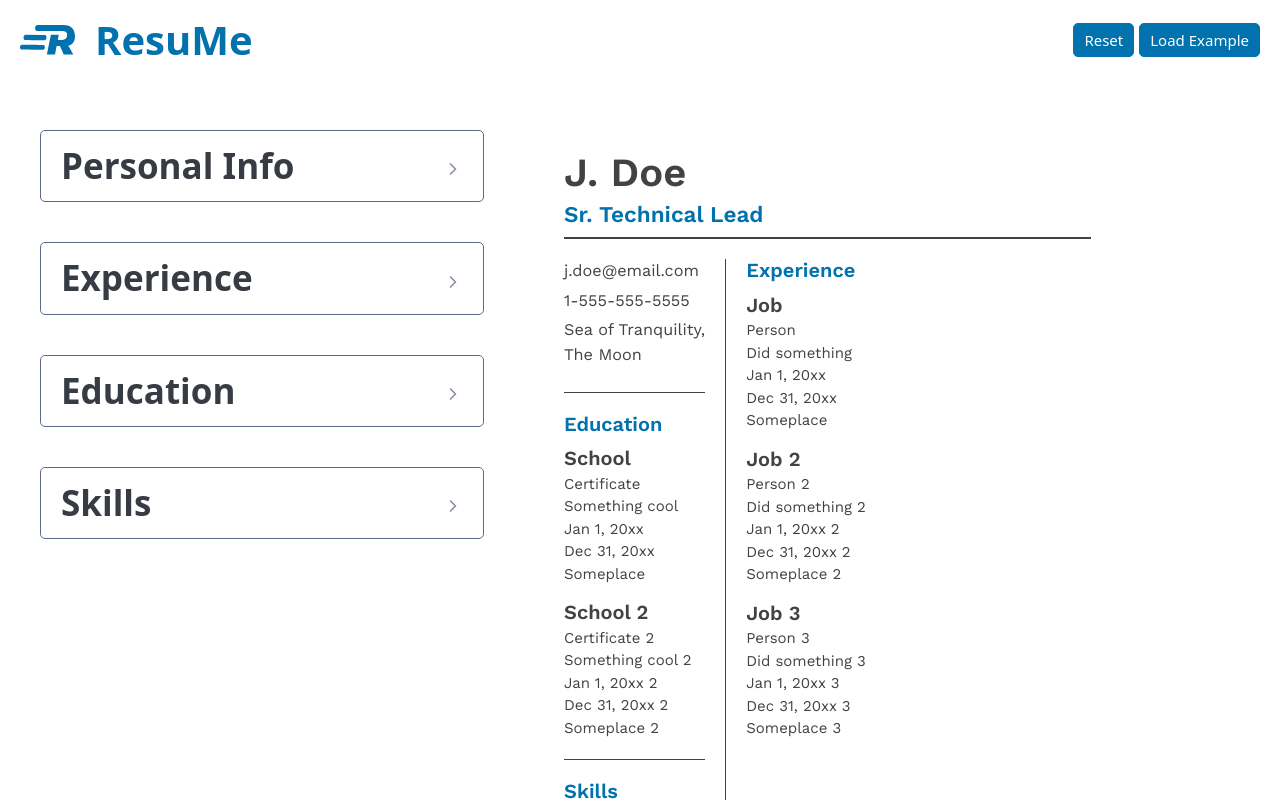
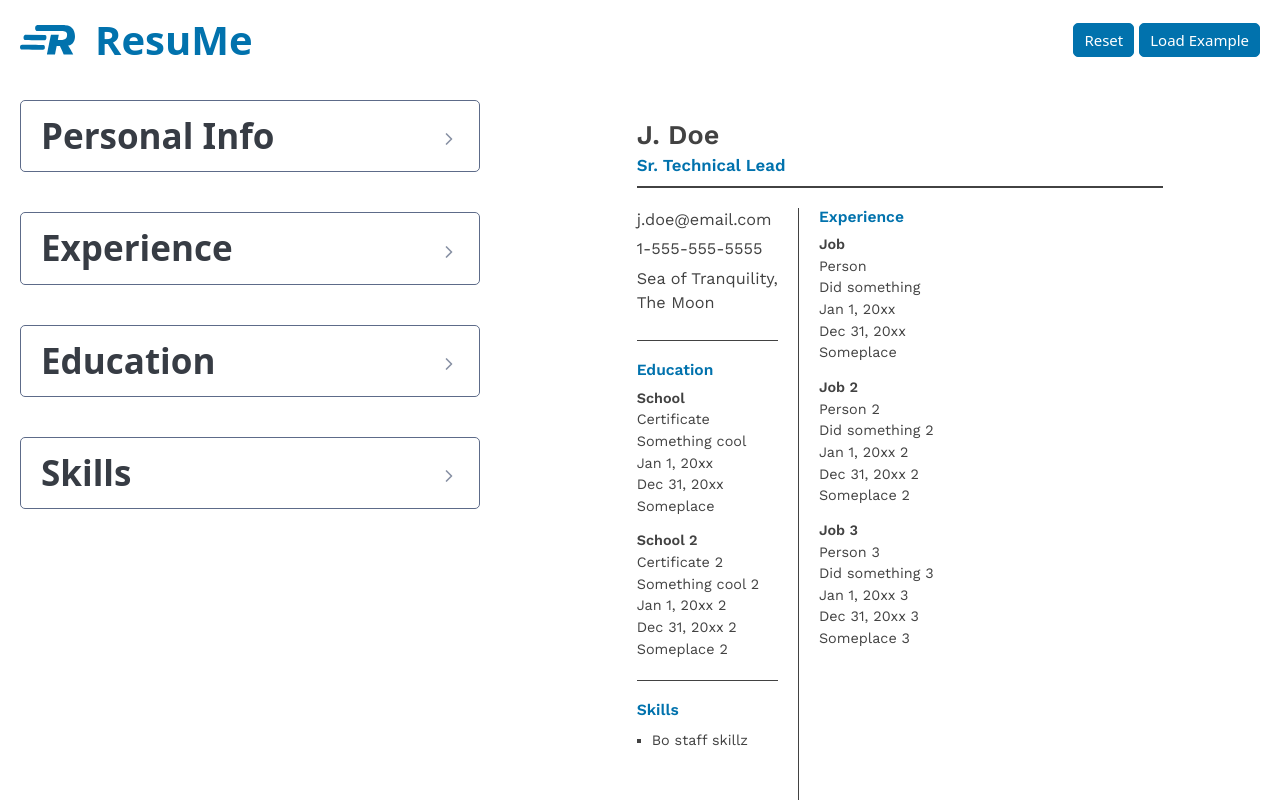
Before and after one commit to JacobGiordano/top-cv-app, a React (Vite) app: page / in a window 1280 px wide. Built offline with nearby package versions, Linux system fonts and the light colour scheme.

Commit message:
Add more layout tweaking & css styling
- Continue addressing scrollbars
- Update font-size handling for preview
- Add dashed bottom line in preview to indicate page cutoff

```diff
--- a/index.html
+++ b/index.html
@@ -10,5 +10,5 @@
     <div id="root" class="container-fluid"></div>
     <script type="module" src="/src/main.jsx"></script>
   </body>
-  <footer></footer>
+  <!-- <footer></footer> -->
 </html>
--- a/src/components/Main.jsx
+++ b/src/components/Main.jsx
@@ -2,7 +2,7 @@ import "../styles/Main.css"
 
 function Main({children}) {
   return (
-    <main className="main grid p-top-1">{children}</main>
+    <main className="main grid">{children}</main>
   )
 }
 export default Main
--- a/src/components/Preview/Preview.jsx
+++ b/src/components/Preview/Preview.jsx
@@ -36,7 +36,7 @@ function Preview({ appData }) {
             );
           })}
         </div>
-        <div className='section skills-section'>
+        {appData["skills"].length >=1 && <div className='section skills-section'>
           <h3>Skills</h3>
           <ul className="skills-list">
           {skills.map((skillObj) => {
@@ -47,7 +47,7 @@ function Preview({ appData }) {
             );
           })}
           </ul>
-        </div>
+        </div>}
       </div>
       <div className='container column-right'>
         <div className='section experience-section'>
--- a/src/styles/App.css
+++ b/src/styles/App.css
@@ -1,6 +1,8 @@
 .app {
   display: block;
   margin: 0 auto;
+  height: 100vh;
+  overflow: auto;
 }
 
 @media screen and (min-width: 750px) {
--- a/src/styles/Column.css
+++ b/src/styles/Column.css
@@ -28,11 +28,3 @@
   grid-area: column-right;
   padding: 1rem 1rem;
 }
-
-.main > .column-right {
-  position: absolute;
-}
-
-.column.preview {
-  background: #ffffff;
-}
--- a/src/styles/Main.css
+++ b/src/styles/Main.css
@@ -1,7 +1,6 @@
 .main {
-  padding-top: 1rem;
   position: relative;
-  height: 100%;
+  height: 100vh;
 }
 
 .main.grid {
@@ -13,6 +12,6 @@
   .main.grid {
     grid-template-columns: repeat(5, 1fr);
     grid-template-areas: "column-left column-left column-right column-right column-right";
-    top: 4.5rem;
+    top: 4rem;
   }
 }
--- a/src/styles/Preview.css
+++ b/src/styles/Preview.css
@@ -1,20 +1,39 @@
+:root {
+  --font-size: 24px;
+}
+
 .preview-wrapper {
+  position: relative;
+  background: #ffffff;
   padding: 1rem 1rem 2.5rem 1rem;
+  max-width: calc(2550px / 4.5);
   min-width: calc(2550px / 4.5);
-  max-width: calc(2550px / 4.5);
   min-height: calc(3300px / 4.5);
-  max-height: calc(3300px / 4.5);
   column-gap: 1rem;
   grid-template-rows: max-content;
   grid-template-areas:
   "preview-header preview-header preview-header preview-header preview-header preview-header"
   "column-left column-left column-right column-right column-right column-right";
+  margin: 0 auto;
+}
+
+.preview-wrapper::after {
+  content: '';
+  display: block;
+  position: absolute;
+  width: 100%;
+  width: calc(2550px / 4.5);
+  height: calc((3300px / 4.5) - 1rem);
+  border-bottom: 1px dashed;
+  top: 0;
+  left: 0;
+  margin: 0 auto;
 }
 
 .preview-wrapper * {
   color: #424242;
   font-family: "Work Sans", Arial, Helvetica, sans-serif;
-  font-size: 0.75rem;
+  font-size: calc(var(--font-size) * .6);
 }
 
 .preview-wrapper h1,
@@ -31,23 +50,23 @@
 }
 
 .preview-wrapper h2 {
-  font-size: 2rem;
+  font-size: calc(var(--font-size) * 1.125);
   margin-bottom: .25rem;
 }
 
 .preview-wrapper h3 {
   color: var(--pico-primary);
-  font-size: 1rem;
+  font-size: calc(var(--font-size) * .65);
   margin-bottom: 0.5rem;
 }
 
 .preview-wrapper h4 {
-  font-size: 1rem;
+  font-size: calc(var(--font-size) * .6);
   margin-bottom: 0.125rem;
 }
 
 .preview-header h3.personal-title {
-  font-size: 1.125rem;
+  font-size: calc(var(--font-size) * .7);
 }
 
 .preview-wrapper .preview-header {
--- a/src/styles/index.css
+++ b/src/styles/index.css
@@ -1,9 +1,14 @@
-html, body, #root, .app {
+html,
+body {
   display: block;
   position: relative;
-  height: 100%;
+  overflow: auto;
 }
 
-html, body {
-  overflow: auto;
+body {
+  height: 100vh;
 }
+
+#root {
+  padding: 0;
+}
```
